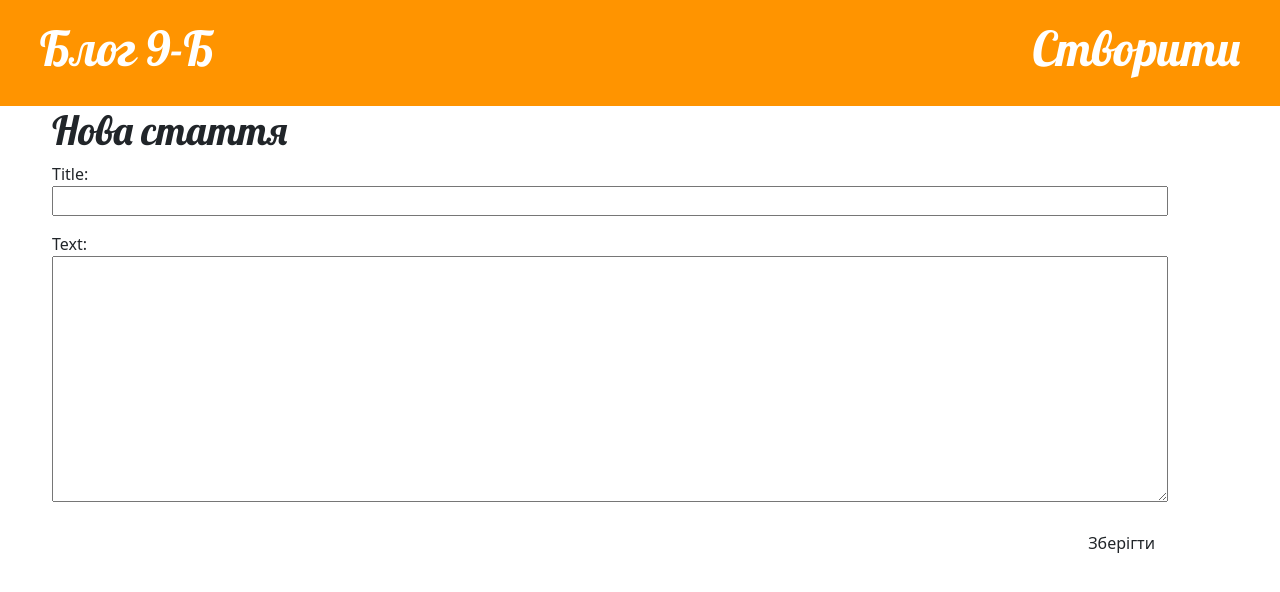
After one commit to lyceum16b-dev/My-Blog, a Django app: page /post/new/ in a window 1280 px wide. The commit adds this page. Shown: the top 592 px of the page. Run offline with Django 5.2, Linux system fonts and the light colour scheme.

Commit message:
Додано сторінку створення статті

```diff
--- /dev/null
+++ b/blog/forms.py
@@ -0,0 +1,8 @@
+from django import forms
+from blog.models import Post
+
+class PostForm(forms.ModelForm):
+
+    class Meta:
+        model = Post
+        fields = ('title', 'text')
--- a/blog/templates/base.html
+++ b/blog/templates/base.html
@@ -18,7 +18,10 @@
     <body>
     <div class="page-header">
         <h1>
-            <a href="">Блог 9-Б</a>
+            <a href="{% url 'post_new' %}" class="top-menu">
+                <span class="glyphicon glyphicon-plus"></span> Створити
+            </a>
+            <a href="">Блог 9-Б</a  >
         </h1>
     </div>
     <div class="content container">
--- /dev/null
+++ b/blog/templates/post_new.html
@@ -0,0 +1,10 @@
+{% extends 'base.html' %}
+
+{% block content %}
+    <h1>Нова стаття</h1>
+    <form method="POST" class="post-form">
+        {% csrf_token %}
+        {{ form.as_p }}
+        <button type="submit" class="save btn btn-default">Зберігти</button>
+    </form>
+{% endblock %}
--- a/blog/urls.py
+++ b/blog/urls.py
@@ -4,4 +4,5 @@ from . import views
 urlpatterns = [
     path(r'', views.post_list, name='post_list'),
     path(r'post/<int:post_id>/', views.post_detail, name='post_detail'),
+    path(r'post/new/', views.post_new, name='post_new'),
 ]
--- a/blog/views.py
+++ b/blog/views.py
@@ -1,4 +1,6 @@
 from django.shortcuts import render
+
+from blog.forms import PostForm
 from blog.models import Post
 from django.utils import timezone
 
@@ -9,6 +11,10 @@ def post_list(request):
 
     return render(request, 'post_list.html', {'posts': posts})
 
+def post_new(request):
+    form = PostForm()
+    return render(request, 'post_new.html', {'form': form})
+
 def post_detail(request, post_id):
     post = Post.objects.get(id=post_id)
     return render(request, 'post_detail.html', {'post': post})
```
